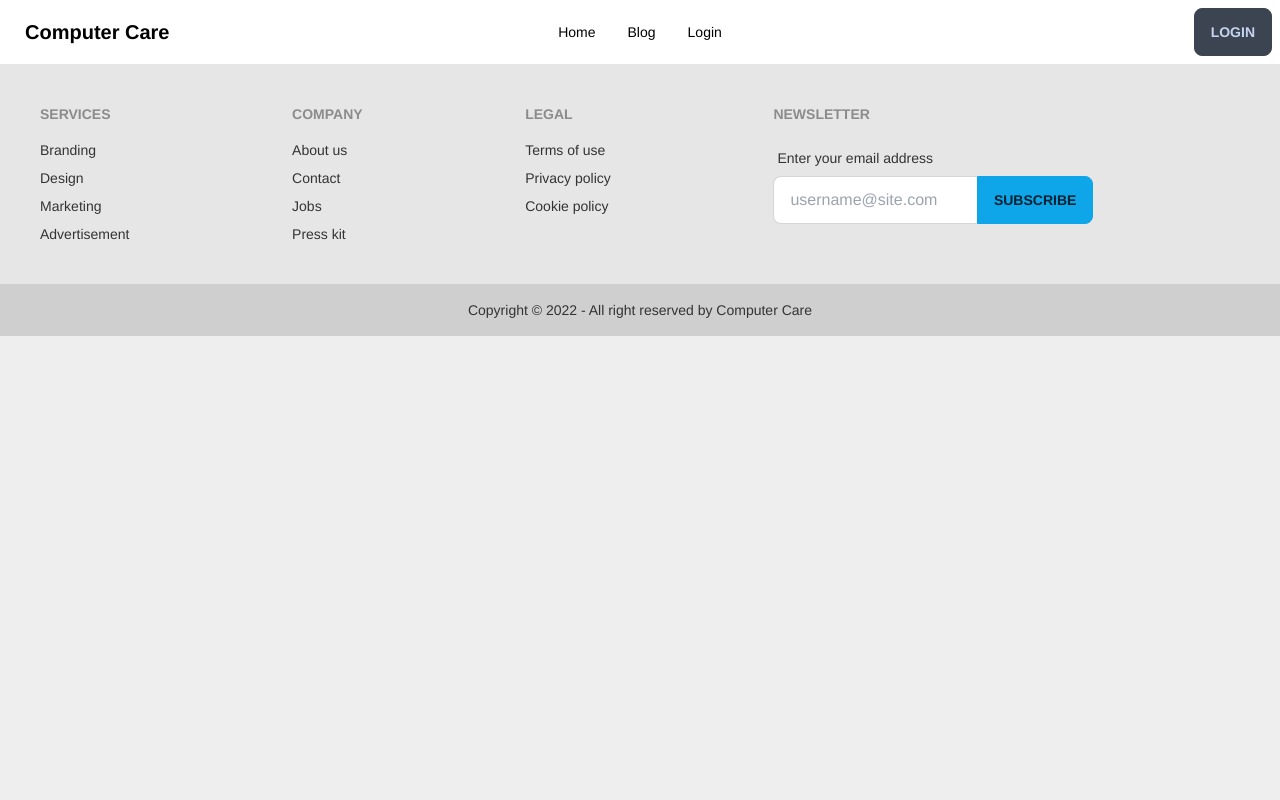
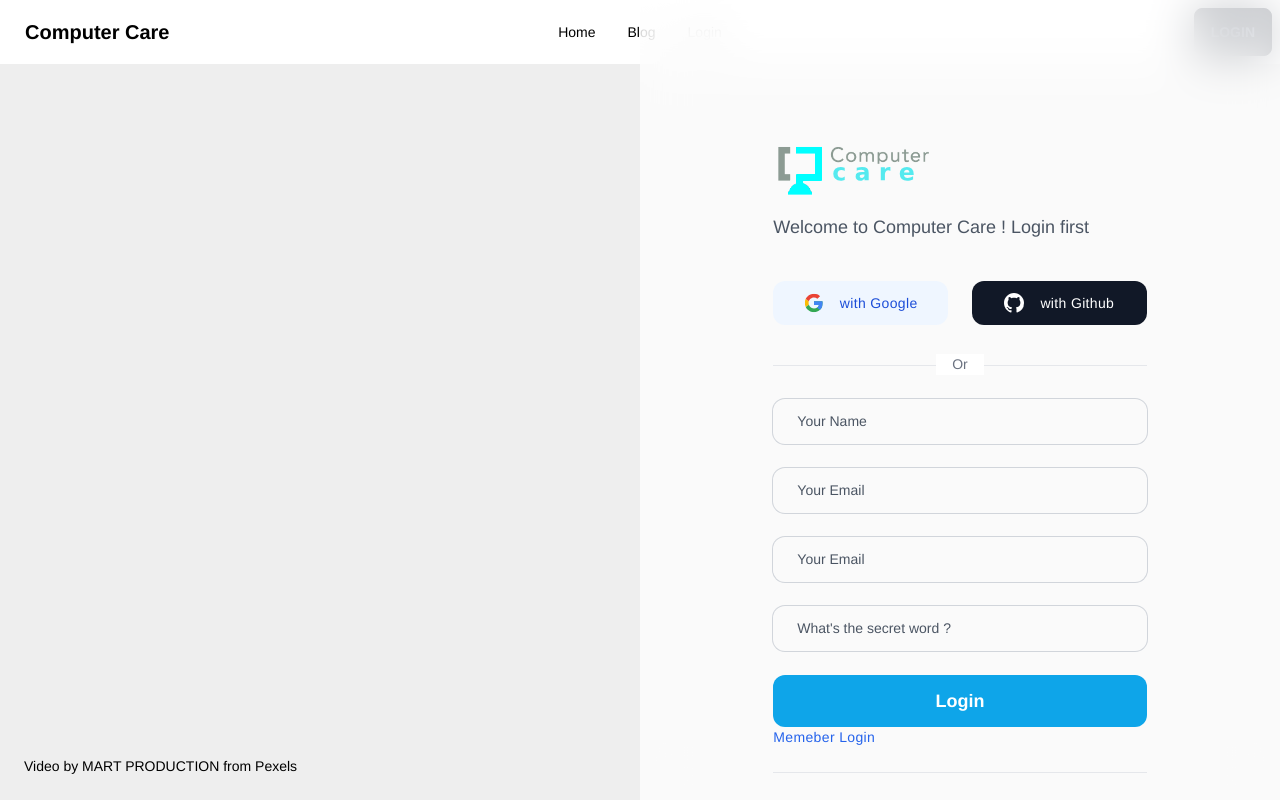
Before and after one commit to JahidHasanPintu/computer-care-client, a React (Create React App) app: page /register in a window 1280 px wide. Shown: the top 800 px of the page. Built offline with nearby package versions, Linux system fonts and the light colour scheme.

Commit message:
effective error

```diff
--- a/src/App.js
+++ b/src/App.js
@@ -5,6 +5,7 @@ import './App.css';
 import Blog from './Components/Pages/Blog/Blog';
 import Home from './Components/Pages/Home/Home';
 import Login from './Components/Pages/Login/Login';
+import Register from './Components/Pages/Register/Register';
 import Footer from './Components/Pages/Shared/Footer/Footer';
 import Navbar from './Components/Pages/Shared/Navbar/Navbar';
 
@@ -17,6 +18,7 @@ function App() {
         <Route path="/home" element={<Home/>}></Route>
         <Route path="login" element={<Login/>}></Route>
         <Route path="/blog" element={<Blog/>}></Route>
+        <Route path="/register" element={<Register/>}></Route>
       </Routes>
 
       <Footer></Footer>
--- /dev/null
+++ b/src/Components/Pages/Register/Register.js
@@ -0,0 +1,172 @@
+import React, { useRef, useState } from 'react';
+import logo from '../../../assets/images/logo.svg';
+import background from '../../../assets/images/bg.jpg';
+import google from '../../../assets/images/google.svg';
+import video from '../../../assets/videos/video.mp4';
+import auth from '../../../firebase.init';
+import { useLocation, useNavigate } from 'react-router-dom';
+import axios from 'axios';
+import { toast } from 'react-toastify';
+import { useCreateUserWithEmailAndPassword, useSendPasswordResetEmail, useSignInWithEmailAndPassword, useSignInWithGoogle } from 'react-firebase-hooks/auth';
+import Loading from '../Shared/Loading/Loading';
+
+const Register = () => {
+
+    const [signInWithGoogle, user1, error2] = useSignInWithGoogle(auth);
+    const [error1, setError1] = useState('');
+    const nameRef = useRef('');
+    const emailRef = useRef('');
+    const passwordRef = useRef('');
+
+    const navigate = useNavigate();
+    const location = useLocation();
+    let from = location.state?.from?.pathname || "/";
+    const [
+        createUserWithEmailAndPassword,
+        user,
+        error,
+        loading,
+        sending,
+    ] = useCreateUserWithEmailAndPassword(auth, { sendEmailVerification: true });
+    if (loading || sending){
+        return <Loading></Loading>
+    }
+    if (user) {
+        navigate(from, { replace: true });
+    }
+    if (user1) {
+        navigate(from, { replace: true });
+    }
+
+// registration system
+    const handleRegister = async event => {
+        event.preventDefault();
+        const name = nameRef.current.value;
+        const email = emailRef.current.value;
+        const password= passwordRef.current.value;
+        await createUserWithEmailAndPassword(email, password);
+        const {data} = await axios.post('https://secure-cliffs-70594.herokuapp.com/login', {email});
+        localStorage.setItem('accessToken', data.accessToken);
+        navigate(from, { replace: true });
+
+
+        toast('verification email sent');
+    }
+
+     const navigateLogin =event =>{
+         navigate('/login');
+     }
+
+     //   Redirection to home page
+    if(user){
+        navigate('/home');
+    }
+
+
+
+    return (
+        <div>
+             <div className="2xl:container h-screen m-auto">
+        <div hidden className="fixed inset-0 w-7/12 lg:block">
+            <span className="absolute left-6 bottom-6 text-sm">Video by MART PRODUCTION from <a href="https://www.pexels.com/" target="blank" title="Pexels">Pexels</a></span>
+            <video className="w-full h-full object-cover" loop autoPlay></video>
+        </div>
+        <div hidden role="hidden" className="fixed inset-0 w-6/12 ml-auto bg-white bg-opacity-70 backdrop-blur-xl lg:block"></div>
+        <div className="relative h-full ml-auto lg:w-6/12">
+            <div className="m-auto py-12 px-6 sm:p-20 xl:w-10/12">
+                <div className="space-y-4">
+                    <a href="">
+                        <img src={logo} className="w-40" alt="tailus logo"/>
+                    </a>
+                    <p className="font-medium text-lg text-gray-600">Welcome to Computer Care ! Login first</p>
+                </div>
+
+                <div className="mt-10 grid gap-6 sm:grid-cols-2">
+                    <button className="py-3 px-6 rounded-xl bg-blue-50 hover:bg-blue-100 focus:bg-blue-100 active:bg-blue-200">
+                        <div className="flex gap-4 justify-center">
+                            <img src={google} className="w-5" alt=""/>
+                            <span onClick={() => signInWithGoogle()} className="block w-max font-medium tracking-wide text-sm text-blue-700">with  Google</span>
+                        </div>
+                    </button>
+                    <button className="py-3 px-6 rounded-xl bg-gray-900 transition hover:bg-gray-800 active:bg-gray-600 focus:bg-gray-700">
+                        <div className="flex gap-4 items-center justify-center text-white">
+                            <svg xmlns="http://www.w3.org/2000/svg" fill="currentColor" className="w-5" viewBox="0 0 16 16">
+                                <path d="M8 0C3.58 0 0 3.58 0 8c0 3.54 2.29 6.53 5.47 7.59.4.07.55-.17.55-.38 0-.19-.01-.82-.01-1.49-2.01.37-2.53-.49-2.69-.94-.09-.23-.48-.94-.82-1.13-.28-.15-.68-.52-.01-.53.63-.01 1.08.58 1.23.82.72 1.21 1.87.87 2.33.66.07-.52.28-.87.51-1.07-1.78-.2-3.64-.89-3.64-3.95 0-.87.31-1.59.82-2.15-.08-.2-.36-1.02.08-2.12 0 0 .67-.21 2.2.82.64-.18 1.32-.27 2-.27.68 0 1.36.09 2 .27 1.53-1.04 2.2-.82 2.2-.82.44 1.1.16 1.92.08 2.12.51.56.82 1.27.82 2.15 0 3.07-1.87 3.75-3.65 3.95.29.25.54.73.54 1.48 0 1.07-.01 1.93-.01 2.2 0 .21.15.46.55.38A8.012 8.012 0 0 0 16 8c0-4.42-3.58-8-8-8z"/>
+                            </svg>
+                            <span className="block w-max font-medium tracking-wide text-sm text-white">with Github</span>
+                        </div>
+                    </button>
+                </div>
+
+                <div role="hidden" className="mt-10 border-t">
+                    <span className="block w-max mx-auto -mt-3 px-4 text-center text-gray-500 bg-white">Or</span>
+                </div>
+
+                <form onSubmit={handleRegister} className="space-y-6 py-6">
+
+
+
+
+                <div>
+                        <input
+                                type="name"
+                                ref={nameRef}
+                                placeholder="Your Name"
+                                className="w-full py-3 px-6 ring-1 ring-gray-300 rounded-xl placeholder-gray-600 bg-transparent transition disabled:ring-gray-200 disabled:bg-gray-100 disabled:placeholder-gray-400 invalid:ring-red-400 focus:invalid:outline-none"
+                        />
+                    </div>
+
+                    <div>
+                        <input
+                                type="email"
+                                ref={emailRef}
+                                placeholder="Your Email"
+                                className="w-full py-3 px-6 ring-1 ring-gray-300 rounded-xl placeholder-gray-600 bg-transparent transition disabled:ring-gray-200 disabled:bg-gray-100 disabled:placeholder-gray-400 invalid:ring-red-400 focus:invalid:outline-none"
+                        />
+                    </div>
+
+                    <div>
+                        <input
+                                type="email"
+                                ref={emailRef}
+                                placeholder="Your Email"
+                                className="w-full py-3 px-6 ring-1 ring-gray-300 rounded-xl placeholder-gray-600 bg-transparent transition disabled:ring-gray-200 disabled:bg-gray-100 disabled:placeholder-gray-400 invalid:ring-red-400 focus:invalid:outline-none"
+                        />
+                    </div>
+
+                    <div className="flex flex-col items-end">
+                        <input
+                                type="password"
+                                ref={passwordRef}
+                                placeholder="What's the secret word ?"
+                                className="w-full py-3 px-6 ring-1 ring-gray-300 rounded-xl placeholder-gray-600 bg-transparent transition disabled:ring-gray-200 disabled:bg-gray-100 disabled:placeholder-gray-400 invalid:ring-red-400 focus:invalid:outline-none"
+                        />
+
+                    </div>
+
+                    <div>
+                        <button className="w-full px-6 py-3 rounded-xl bg-sky-500 transition hover:bg-sky-600 focus:bg-sky-600 active:bg-sky-800">
+                            <span className="font-semibold text-white text-lg">Login</span>
+                        </button>
+                        <a href="#" type="reset" className="w-max p-3 -ml-3">
+                            <span onClick={ navigateLogin} className="text-sm tracking-wide text-blue-600">Memeber Login</span>
+                        </a>
+                    </div>
+
+                </form>
+
+                <div className="border-t pt-12">
+                    <div className="space-y-2 text-center">
+                        <img src="../public/images/logo.svg" className="w-40 m-auto grayscale" alt=""/>
+
+                    </div>
+                </div>
+            </div>
+        </div>
+    </div>
+
+        </div>
+    );
+};
+
+export default Register;
```
Also changed, not shown: src/Components/Pages/Register/Register.css (added).
